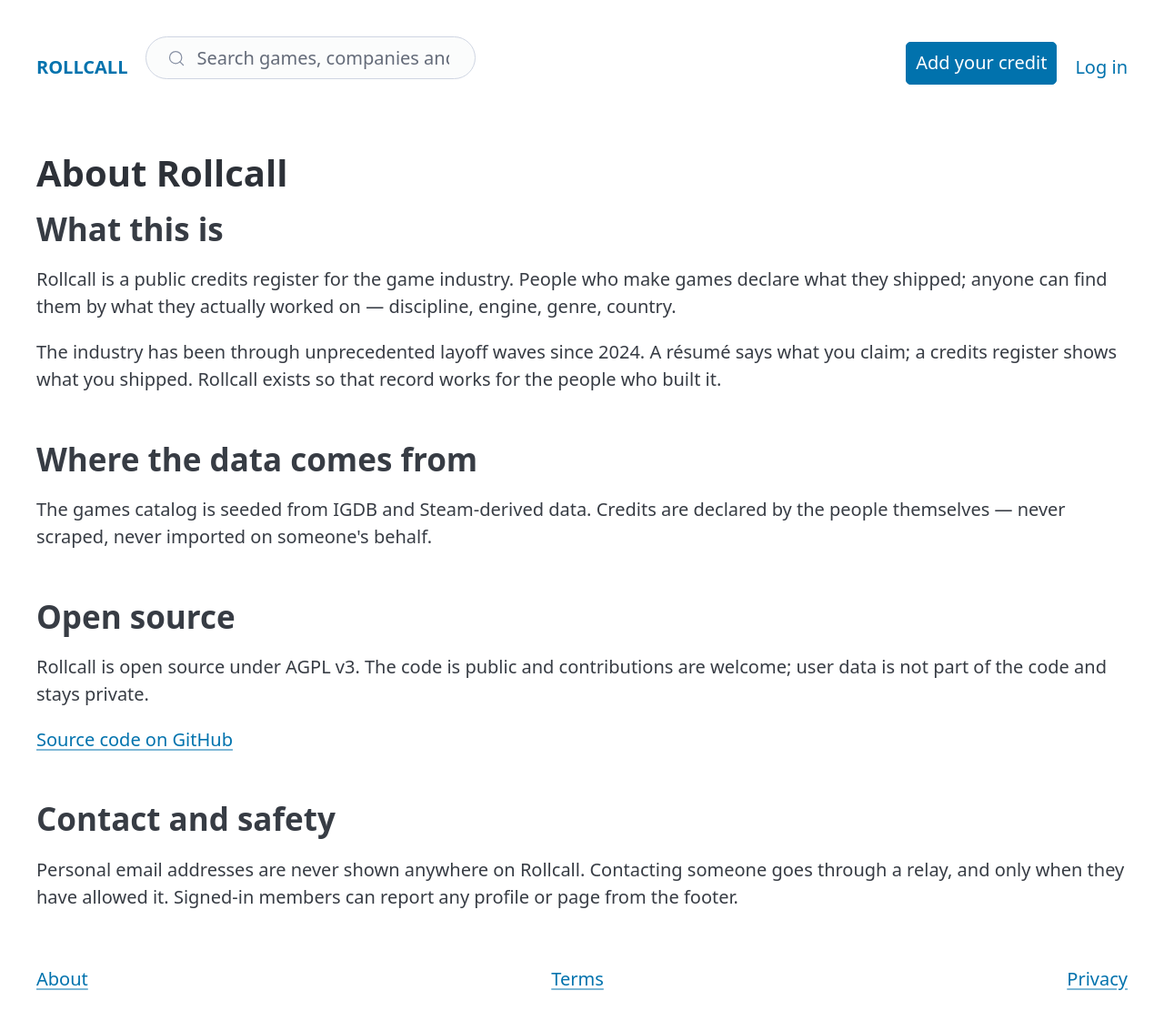
After one commit to Hushcrasher/rollcall, a Django app: page /about/ in a window 1280 px wide. The commit adds this page. Shown: the whole page at 91% size. Run offline with Django 5.2, Linux system fonts and the light colour scheme; parts of the project's set-up code (start-up, migrations or seed data) failed here and were passed over.

Commit message:
feat(about): About page — mission, data provenance, AGPL, safety
Co-Authored-By: Claude Fable 5 <noreply@anthropic.com>
Signed-off-by: juliebelzanne <belzannejulie@gmail.com>

```diff
--- a/config/urls.py
+++ b/config/urls.py
@@ -22,6 +22,7 @@ urlpatterns = [
     path("sitemap.xml", sitemap, {"sitemaps": SITEMAPS}, name="sitemap"),
     path("terms/", TemplateView.as_view(template_name="legal/terms.html"), name="terms"),
     path("privacy/", TemplateView.as_view(template_name="legal/privacy.html"), name="privacy"),
+    path("about/", TemplateView.as_view(template_name="about.html"), name="about"),
     # Accounts own the root: /signup, /login, /account, /u/<slug>/ … (SEO for
     # "who worked on X" wants clean profile URLs). Later phases add /games etc.
     path("", include("accounts.urls")),
--- /dev/null
+++ b/templates/about.html
@@ -0,0 +1,22 @@
+{% extends "base.html" %}
+{% load i18n %}
+
+{% block title %}{% translate "About" %} · Rollcall{% endblock %}
+
+{% block content %}
+  <h1>{% translate "About Rollcall" %}</h1>
+
+  <h2>{% translate "What this is" %}</h2>
+  <p>{% blocktranslate %}Rollcall is a public credits register for the game industry. People who make games declare what they shipped; anyone can find them by what they actually worked on — discipline, engine, genre, country.{% endblocktranslate %}</p>
+  <p>{% blocktranslate %}The industry has been through unprecedented layoff waves since 2024. A résumé says what you claim; a credits register shows what you shipped. Rollcall exists so that record works for the people who built it.{% endblocktranslate %}</p>
+
+  <h2>{% translate "Where the data comes from" %}</h2>
+  <p>{% blocktranslate %}The games catalog is seeded from IGDB and Steam-derived data. Credits are declared by the people themselves — never scraped, never imported on someone's behalf.{% endblocktranslate %}</p>
+
+  <h2>{% translate "Open source" %}</h2>
+  <p>{% blocktranslate %}Rollcall is open source under AGPL v3. The code is public and contributions are welcome; user data is not part of the code and stays private.{% endblocktranslate %}</p>
+  <p><a href="https://github.com/Micro-SAS/rollcall">{% translate "Source code on GitHub" %}</a></p>
+
+  <h2>{% translate "Contact and safety" %}</h2>
+  <p>{% blocktranslate %}Personal email addresses are never shown anywhere on Rollcall. Contacting someone goes through a relay, and only when they have allowed it. Signed-in members can report any profile or page from the footer.{% endblocktranslate %}</p>
+{% endblock %}
--- a/templates/base.html
+++ b/templates/base.html
@@ -60,6 +60,7 @@
   <footer>
     {% block footer %}{% endblock %}
     <nav>
+      <a href="{% url 'about' %}">{% translate "About" %}</a>
       <a href="{% url 'terms' %}">{% translate "Terms" %}</a>
       <a href="{% url 'privacy' %}">{% translate "Privacy" %}</a>
       {% if user.is_authenticated %}
```
Also changed, not shown: config/tests/test_about_page.py (added, +23 -0 lines).
